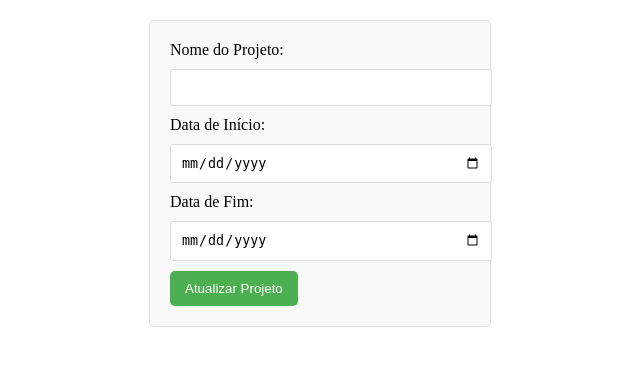
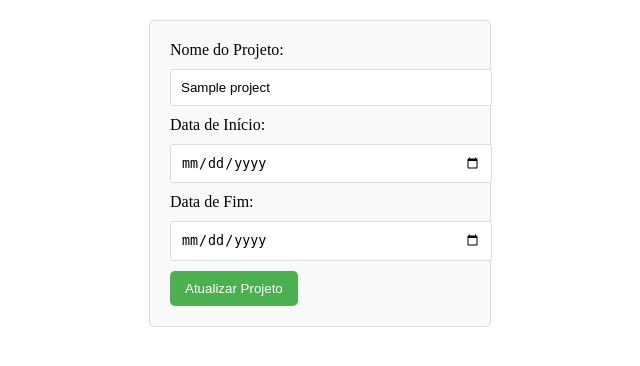
Before and after one commit to IFRN-PDF/repositorio_pabd, a Flask app: page /atualizar/1 in a window 1280 px wide. Shown: the top 366 px of the page, without its empty margins (320-960 px from the left). Run offline with Flask 3, Linux system fonts and the light colour scheme; a database or web service that is not in the repository returns one stand-in record (values such as "Sample title"); some libraries are stand-ins or nearby versions.

Commit message:
atualizando flask crud no exemplo 2

```diff
--- a/flask/exemplo2/app.py
+++ b/flask/exemplo2/app.py
@@ -1,6 +1,6 @@
 # app.py
 from flask import Flask, render_template, request, redirect, url_for
-from database import get_projects_tasks, inserir_project, atualizar_project, remover_project
+from database import get_projects_tasks, inserir_project, atualizar_project, remover_project, get_project_by_id
 
 app = Flask(__name__)
 
@@ -17,13 +17,15 @@ def inserir():
 
 @app.route('/atualizar/<int:id>', methods=['GET', 'POST'])
 def atualizar(id):
+    project = get_project_by_id(id)
+    print(project)
     if request.method == 'POST':
         nome = request.form['nome']
         data_inicio = request.form['data_inicio']
         data_fim = request.form['data_fim']
         atualizar_project(id, nome, data_inicio, data_fim)
         return redirect(url_for('projects_list'))
-    return render_template('atualizar.html', id=id)
+    return render_template('atualizar.html', project=project)
 
 @app.route('/remover/<int:id>', methods=['GET', 'POST'])
 def remover(id):
--- a/flask/exemplo2/database.py
+++ b/flask/exemplo2/database.py
@@ -70,14 +70,29 @@ def get_projects_tasks():
     conn = conectar_db()
     cur = conn.cursor()
     cur.execute("""
-    SELECT projects.id, projects.name, tasks.name, tasks.priority, tasks.status_id
+    SELECT projects.id, projects.name,projects.begin_date,projects.end_date, tasks.name, tasks.priority, tasks.status_id
     FROM projects LEFT
-    JOIN tasks ON projects.id = tasks.project_id
+    JOIN tasks ON projects.id = tasks.project_id order by projects.id
     """)
     projects_tasks = cur.fetchall()
     cur.close()
     conn.close()
     return projects_tasks
+
+def get_project_by_id(project_id):
+    conn = conectar_db()
+    project = None
+    with conn.cursor() as cursor:
+        cursor.execute("SELECT id, name, begin_date, end_date FROM projects WHERE id = %s", (project_id,))
+        row = cursor.fetchone()
+        if row:
+            project = {
+                'id': row[0],
+                'name': row[1],
+                'begin_date': row[2],
+                'end_date': row[3]
+            }
+    return project
 
 def atualizar_project(id, name, begin_date, end_date):
     with conectar_db() as conn:
--- a/flask/exemplo2/templates/atualizar.html
+++ b/flask/exemplo2/templates/atualizar.html
@@ -1,16 +1,16 @@
 <!-- templates/atualizar.html -->
 <!DOCTYPE html>
 <html lang="en">
-<head>
-    <meta charset="UTF-8">
-    <title>Projects and Tasks</title>
-    <link rel="stylesheet" href="{{ url_for('static', filename='css/style.css') }}">
-</head>
+    <head>
+        <meta charset="UTF-8">
+        <title>Atualizar Projeto</title>
+        <link rel="stylesheet" href="{{ url_for('static', filename='css/style.css') }}">
+    </head>
 <body>
-    <form action="{{ url_for('atualizar', id=id) }}" method="post">
-        Nome do Projeto: <input type="text" name="nome"><br>
-        Data de Início: <input type="date" name="data_inicio"><br>
-        Data de Fim: <input type="date" name="data_fim"><br>
+    <form action="{{ url_for('atualizar', id=project.id) }}" method="post">
+        Nome do Projeto: <input type="text" name="nome" value="{{ project.name }}"><br>
+        Data de Início: <input type="date" name="data_inicio" value="{{ project.begin_date }}"><br>
+        Data de Fim: <input type="date" name="data_fim" value="{{ project.end_date }}"><br>
         <input type="submit" value="Atualizar Projeto">
     </form>
 </body>
--- a/flask/exemplo2/templates/projects_tasks.html
+++ b/flask/exemplo2/templates/projects_tasks.html
@@ -15,6 +15,8 @@
             <tr>
                 <th>Project ID</th>
                 <th>Project Name</th>
+                <th>Project Begin Date</th>
+                <th>Project End Date</th>
                 <th>Task Name</th>
                 <th>Task Priority</th>
                 <th>Task Status</th>
@@ -22,10 +24,12 @@
             </tr>
         </thead>
         <tbody>
-            {% for project_id, project_name, task_name, task_priority, task_status in projects_tasks %}
+            {% for project_id, project_name, project_begin_date,project_end_game, task_name, task_priority, task_status in projects_tasks %}
             <tr>
                 <td>{{ project_id }}</td>
                 <td>{{ project_name }}</td>
+                <td>{{ project_begin_date }}</td>
+                <td>{{ project_end_game }}</td>
                 <td>{{ task_name }}</td>
                 <td>{{ task_priority }}</td>
                 <td>{{ task_status }}</td>
```
